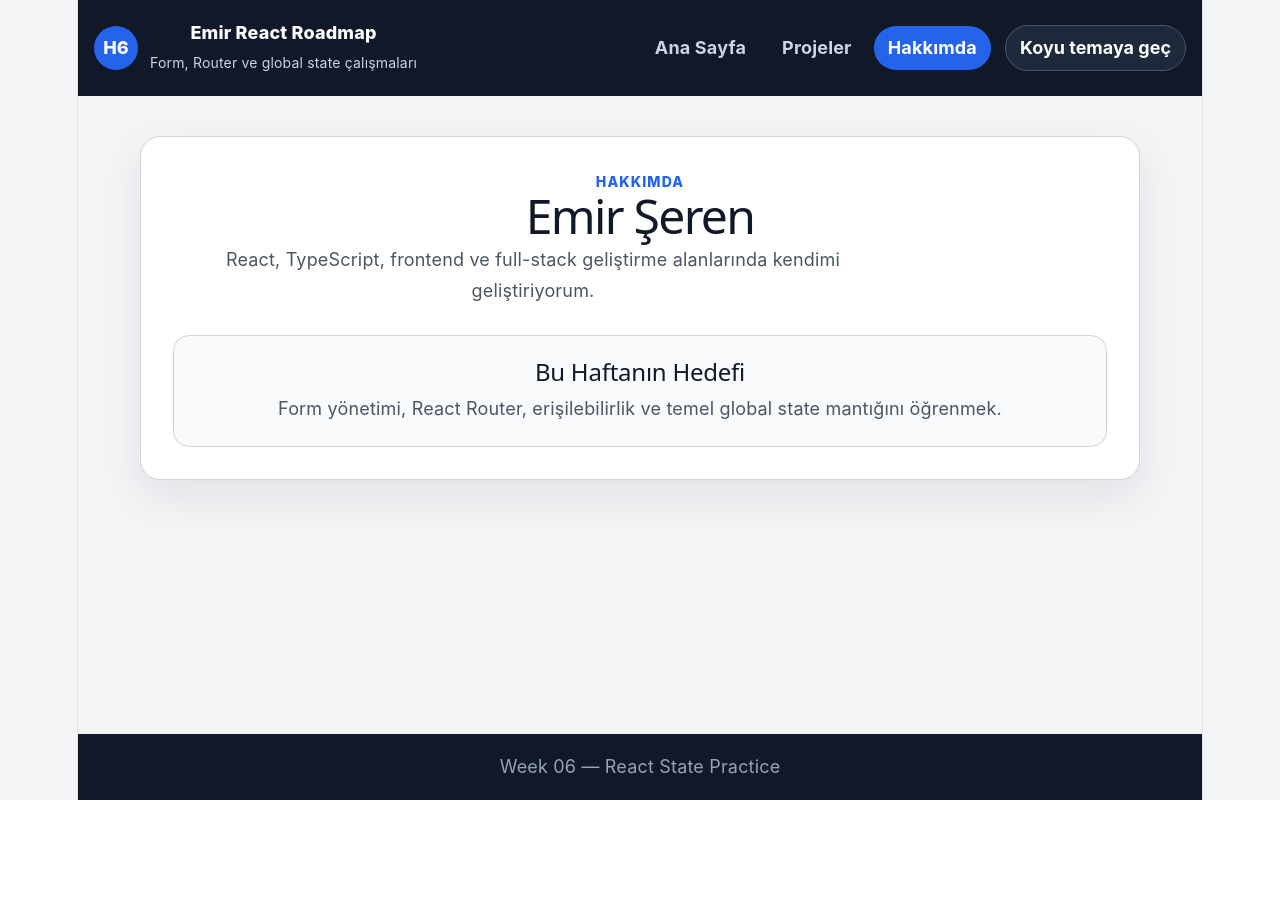
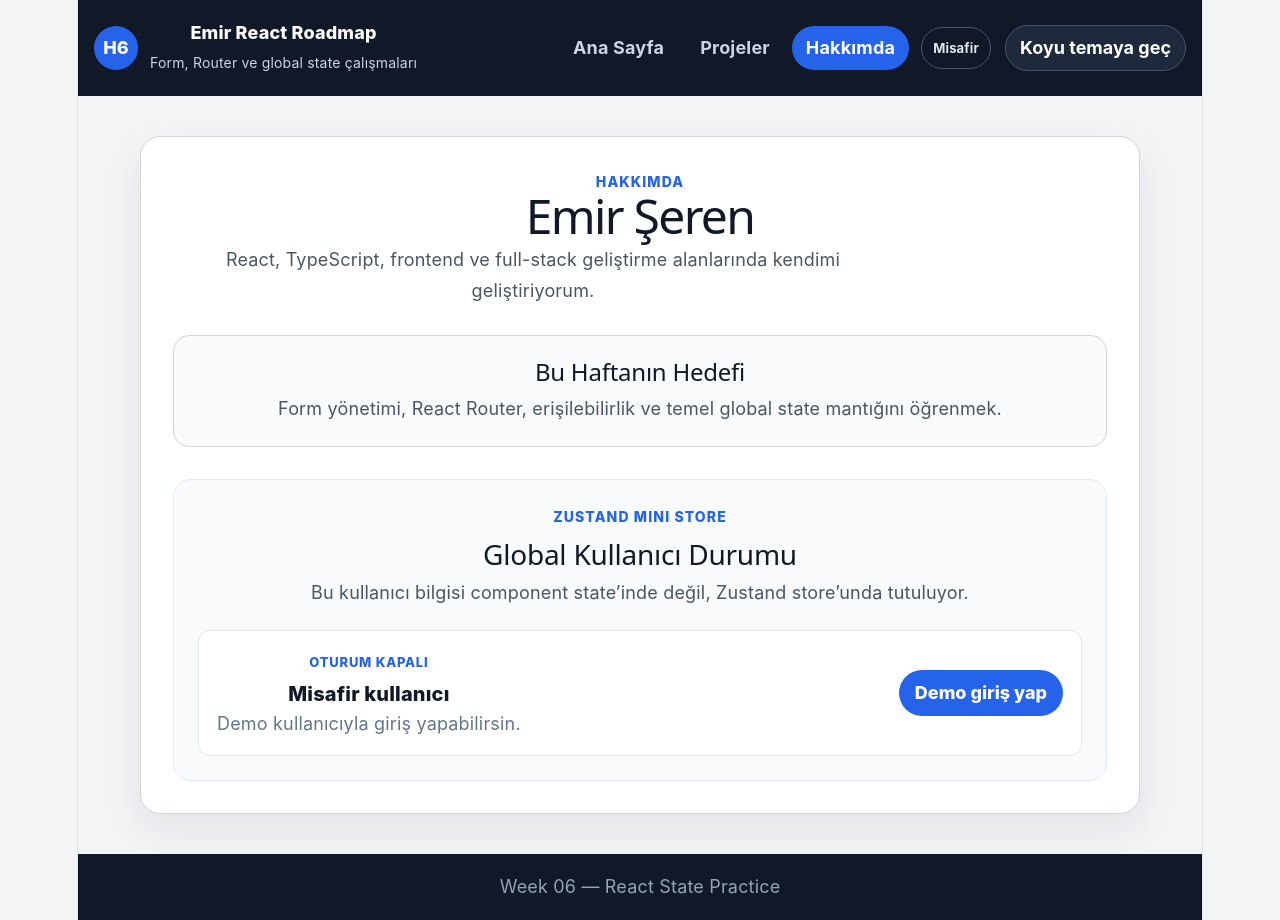
Before and after one commit to emirseren100/react-typescript-week-05-06, a React (Vite) app: page /about in a window 1280 px wide. Before the commit the page ends 800 px from the top, so only its background shows below. Built offline with nearby package versions, Linux system fonts and the light colour scheme.

Commit message:
add zustand user store and shared session state

```diff
--- a/package.json
+++ b/package.json
@@ -12,7 +12,8 @@
   "dependencies": {
     "react": "^19.2.7",
     "react-dom": "^19.2.7",
-    "react-router": "^8.2.0"
+    "react-router": "^8.2.0",
+    "zustand": "^5.0.14"
   },
   "devDependencies": {
     "@types/node": "^24.13.2",
--- a/src/components/SiteNavbar.tsx
+++ b/src/components/SiteNavbar.tsx
@@ -1,7 +1,17 @@
 import { NavLink } from "react-router";
 
+import { useUserStore } from "../store/useUserStore";
+
 function SiteNavbar() {
+  const sessionLabel = useUserStore(
+    (state) =>
+      state.user
+        ? `Aktif: ${state.user.name}`
+        : "Misafir",
+  );
+
   return (
+    <div className="site-navigation-area">
       <nav
         className="site-nav"
         aria-label="Ana navigasyon"
@@ -40,6 +50,11 @@ function SiteNavbar() {
           Hakkımda
         </NavLink>
       </nav>
+
+      <p className="user-session-status">
+        {sessionLabel}
+      </p>
+    </div>
   );
 }
 
--- /dev/null
+++ b/src/components/UserStoreCard.css
@@ -0,0 +1,102 @@
+.user-store-card {
+  margin-top: 32px;
+  padding: 24px;
+  border: 1px solid #dbeafe;
+  border-radius: 18px;
+  background-color: #f8fafc;
+}
+
+.user-store-card h2 {
+  margin: 8px 0;
+  color: #111827;
+  font-size: 28px;
+}
+
+.user-store-description {
+  margin-bottom: 22px;
+  color: #4b5563;
+  line-height: 1.6;
+}
+
+.user-profile {
+  display: flex;
+  align-items: center;
+  justify-content: space-between;
+  gap: 20px;
+  padding: 18px;
+  border: 1px solid #e2e8f0;
+  border-radius: 12px;
+  background-color: #ffffff;
+}
+
+.user-profile p {
+  margin: 0;
+}
+
+.user-profile-label {
+  color: #2563eb;
+  font-size: 13px;
+  font-weight: 800;
+  letter-spacing: 0.06em;
+  text-transform: uppercase;
+}
+
+.user-profile-name {
+  margin-top: 6px !important;
+  color: #111827;
+  font-size: 20px;
+  font-weight: 800;
+}
+
+.user-profile-role {
+  margin-top: 4px !important;
+  color: #64748b;
+}
+
+.user-profile button {
+  flex-shrink: 0;
+  padding: 10px 16px;
+  border: 0;
+  border-radius: 999px;
+  background-color: #2563eb;
+  color: #ffffff;
+  font: inherit;
+  font-weight: 800;
+  cursor: pointer;
+}
+
+.user-profile button:hover {
+  background-color: #1d4ed8;
+}
+
+.user-profile button:focus-visible {
+  outline: 3px solid #facc15;
+  outline-offset: 3px;
+}
+
+.app-theme-dark .user-store-card,
+.app-theme-dark .user-profile {
+  border-color: #334155;
+  background-color: #1e293b;
+}
+
+.app-theme-dark .user-store-card h2,
+.app-theme-dark .user-profile-name {
+  color: #f8fafc;
+}
+
+.app-theme-dark .user-store-description,
+.app-theme-dark .user-profile-role {
+  color: #cbd5e1;
+}
+
+@media (max-width: 600px) {
+  .user-profile {
+    align-items: stretch;
+    flex-direction: column;
+  }
+
+  .user-profile button {
+    width: 100%;
+  }
+}
--- /dev/null
+++ b/src/components/UserStoreCard.tsx
@@ -0,0 +1,98 @@
+import {
+  useUserStore,
+  type User,
+} from "../store/useUserStore";
+
+import "./UserStoreCard.css";
+
+const demoUser: User = {
+  id: 1,
+  name: "Emir Şeren",
+  role: "Full-Stack Öğrencisi",
+};
+
+function UserStoreCard() {
+  const user = useUserStore(
+    (state) => state.user,
+  );
+
+  const login = useUserStore(
+    (state) => state.login,
+  );
+
+  const logout = useUserStore(
+    (state) => state.logout,
+  );
+
+  const isAuthenticated = user !== null;
+
+  return (
+    <section
+      className="user-store-card"
+      aria-labelledby="user-store-title"
+    >
+      <p className="route-eyebrow">
+        Zustand Mini Store
+      </p>
+
+      <h2 id="user-store-title">
+        Global Kullanıcı Durumu
+      </h2>
+
+      <p className="user-store-description">
+        Bu kullanıcı bilgisi component state’inde değil,
+        Zustand store’unda tutuluyor.
+      </p>
+
+      {isAuthenticated ? (
+        <div className="user-profile">
+          <div>
+            <p className="user-profile-label">
+              Oturum açık
+            </p>
+
+            <p className="user-profile-name">
+              {user.name}
+            </p>
+
+            <p className="user-profile-role">
+              {user.role}
+            </p>
+          </div>
+
+          <button
+            type="button"
+            onClick={logout}
+          >
+            Çıkış yap
+          </button>
+        </div>
+      ) : (
+        <div className="user-profile">
+          <div>
+            <p className="user-profile-label">
+              Oturum kapalı
+            </p>
+
+            <p className="user-profile-name">
+              Misafir kullanıcı
+            </p>
+
+            <p className="user-profile-role">
+              Demo kullanıcıyla giriş yapabilirsin.
+            </p>
+          </div>
+
+          <button
+            type="button"
+            onClick={() => login(demoUser)}
+          >
+            Demo giriş yap
+          </button>
+        </div>
+      )}
+    </section>
+  );
+}
+
+export default UserStoreCard;
--- a/src/pages/AboutPage.tsx
+++ b/src/pages/AboutPage.tsx
@@ -1,28 +1,35 @@
+import UserStoreCard from "../components/UserStoreCard";
+
 function AboutPage() {
   return (
     <section
       className="route-page"
       aria-labelledby="about-page-title"
     >
-      <p className="route-eyebrow">Hakkımda</p>
+      <p className="route-eyebrow">
+        Hakkımda
+      </p>
 
       <h1 id="about-page-title">
         Emir Şeren
       </h1>
 
       <p className="route-description">
-        React, TypeScript, frontend ve full-stack geliştirme alanlarında
-        kendimi geliştiriyorum.
+        React, TypeScript, frontend ve full-stack
+        geliştirme alanlarında kendimi geliştiriyorum.
       </p>
 
       <article className="route-card">
         <h2>Bu Haftanın Hedefi</h2>
 
         <p>
-          Form yönetimi, React Router, erişilebilirlik ve temel global
-          state mantığını öğrenmek.
+          Form yönetimi, React Router,
+          erişilebilirlik ve temel global state
+          mantığını öğrenmek.
         </p>
       </article>
+
+      <UserStoreCard />
     </section>
   );
 }
--- a/src/router.css
+++ b/src/router.css
@@ -348,3 +348,28 @@ a {
     width: 100%;
   }
 }
+
+.site-navigation-area {
+  display: flex;
+  align-items: center;
+  gap: 12px;
+}
+
+.user-session-status {
+  margin: 0;
+  padding: 7px 11px;
+  border: 1px solid #475569;
+  border-radius: 999px;
+  color: #e2e8f0;
+  font-size: 13px;
+  font-weight: 700;
+  white-space: nowrap;
+}
+
+@media (max-width: 900px) {
+  .site-navigation-area {
+    align-items: flex-start;
+    flex-direction: column;
+    width: 100%;
+  }
+}
--- /dev/null
+++ b/src/store/useUserStore.ts
@@ -0,0 +1,30 @@
+import { create } from "zustand";
+
+export type User = {
+  id: number;
+  name: string;
+  role: string;
+};
+
+type UserStore = {
+  user: User | null;
+  login: (user: User) => void;
+  logout: () => void;
+};
+
+export const useUserStore =
+  create<UserStore>()((set) => ({
+    user: null,
+
+    login: (user) => {
+      set({
+        user,
+      });
+    },
+
+    logout: () => {
+      set({
+        user: null,
+      });
+    },
+  }));
```
Also changed, not shown: 1 other file (tests, documents, lock files or other folders). Lines whose indentation alone changed are shown as unchanged.
